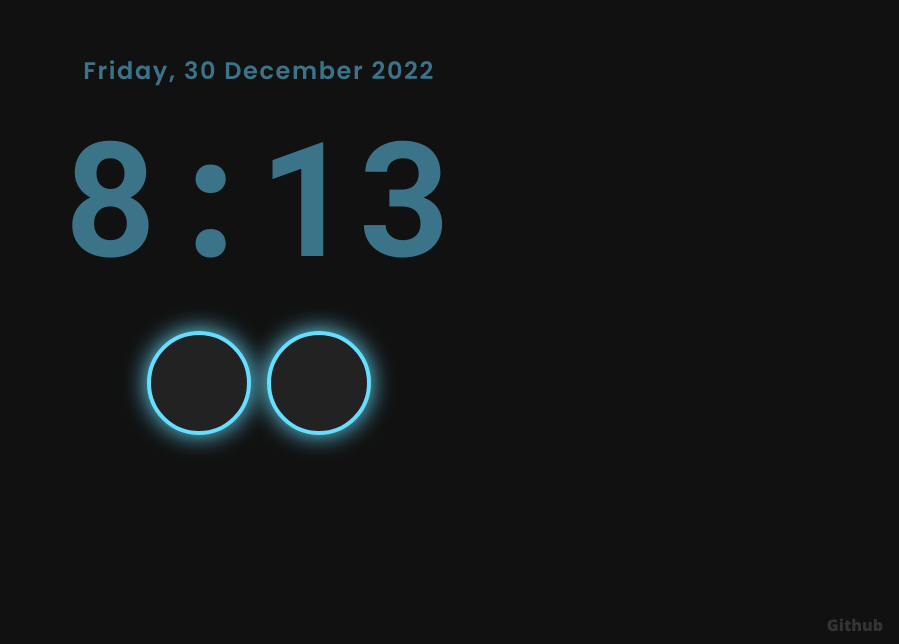
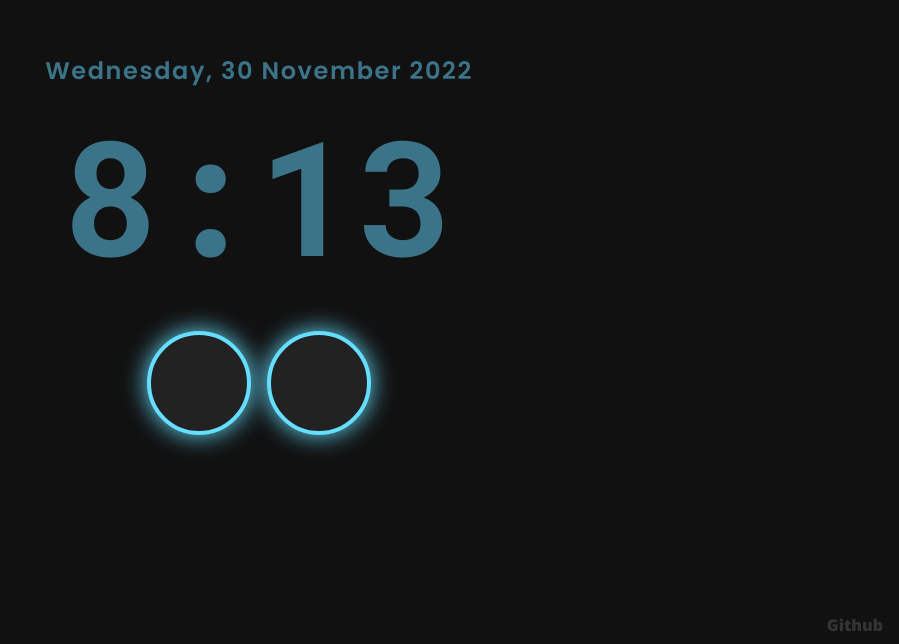
Before and after one commit to ultraflame4/browhos, a React (Vite) app: page / in a window 1280 px wide. Shown: the part 156-800 px from the top of the page, without its empty margins (381-1280 px from the left). Built offline with nearby package versions, Linux system fonts and the light colour scheme; some icons are missing.

Commit message:
fixed undefioned issue

```diff
--- a/src/components/Clock/Clock.tsx
+++ b/src/components/Clock/Clock.tsx
@@ -4,13 +4,13 @@ import classes from "./Clock.module.css";
 
 
 const daysOfWeek: string[] = [
+    "Sunday",
     "Monday",
     "Tuesday",
     "Wednesday",
     "Thursday",
     "Friday",
-    "Saturday",
-    "Sunday",
+    "Saturday"
 ]
 const months: string[] = [
     "January",
@@ -38,7 +38,7 @@ export default defineComponent((props, context) => {
         const intervalIndex = setInterval(() => {
             let now = new Date()
             setTime(`${now.getHours()}:${now.getMinutes()}`)
-            setDateStr(`${daysOfWeek[now.getDay()+1]}, ${now.getDate()} ${months[now.getMonth()+1]} ${now.getFullYear()}`)
+            setDateStr(`${daysOfWeek[now.getDay()]}, ${now.getDate()} ${months[now.getMonth()]} ${now.getFullYear()}`)
 
         }, 200)
 
```
